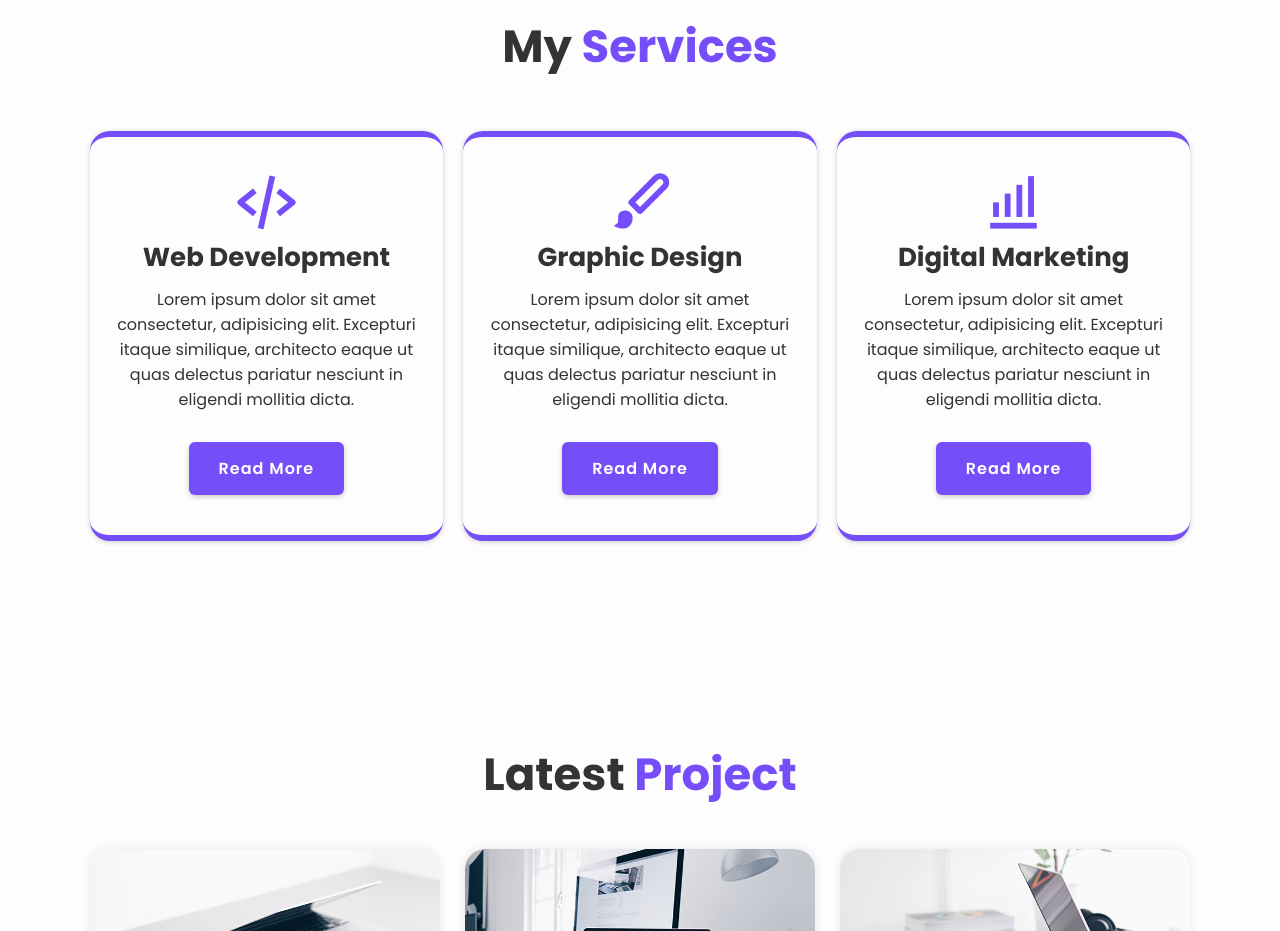
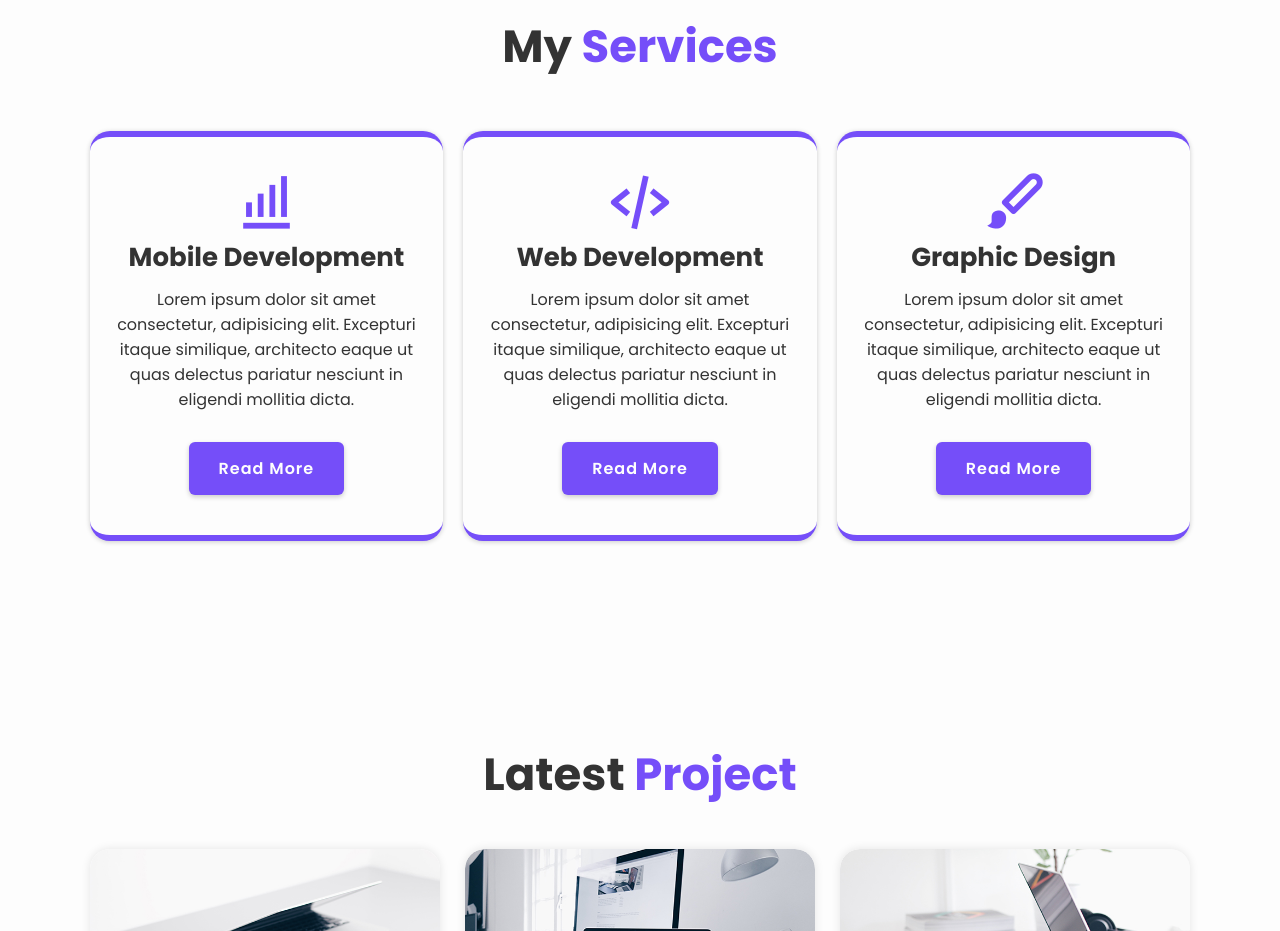
Before and after one commit to BrunoDalI/Portfolio, a plain HTML site: page index.html in a window 1280 px wide. Shown: the part 1780-2711 px from the top of the page. Drawn offline with nearby package versions, Linux system fonts and the light colour scheme.

Commit message:
Update index.html

```diff
--- a/index.html
+++ b/index.html
@@ -144,6 +144,13 @@
 
         <div class="services-container">
             <div class="services-box">
+                <i class='bx bx-bar-chart-alt'></i>
+                <h3>Mobile Development</h3>
+                <p>Lorem ipsum dolor sit amet consectetur, adipisicing elit. Excepturi itaque similique, architecto
+                    eaque ut quas delectus pariatur nesciunt in eligendi mollitia dicta.</p>
+                <a href="#" class="btn">Read More</a>
+            </div>
+            <div class="services-box">
                 <i class='bx bx-code-alt'></i>
                 <h3>Web Development</h3>
                 <p>Lorem ipsum dolor sit amet consectetur, adipisicing elit. Excepturi itaque similique, architecto
@@ -153,13 +160,6 @@
             <div class="services-box">
                 <i class='bx bxs-paint'></i>
                 <h3>Graphic Design</h3>
-                <p>Lorem ipsum dolor sit amet consectetur, adipisicing elit. Excepturi itaque similique, architecto
-                    eaque ut quas delectus pariatur nesciunt in eligendi mollitia dicta.</p>
-                <a href="#" class="btn">Read More</a>
-            </div>
-            <div class="services-box">
-                <i class='bx bx-bar-chart-alt'></i>
-                <h3>Digital Marketing</h3>
                 <p>Lorem ipsum dolor sit amet consectetur, adipisicing elit. Excepturi itaque similique, architecto
                     eaque ut quas delectus pariatur nesciunt in eligendi mollitia dicta.</p>
                 <a href="#" class="btn">Read More</a>
```
